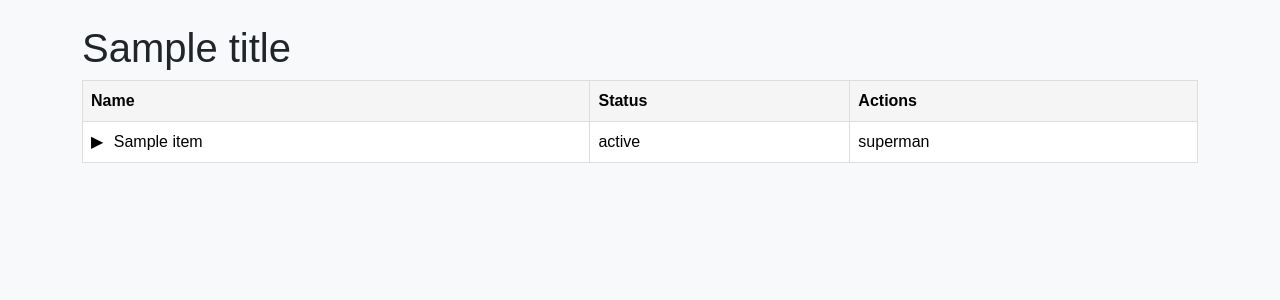
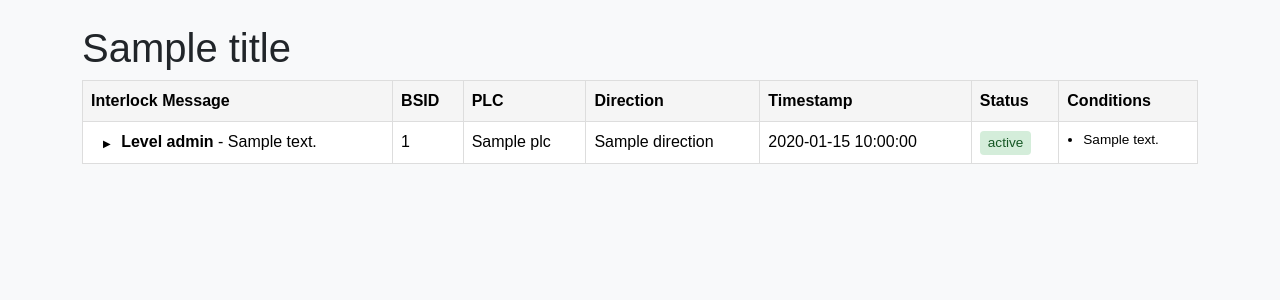
Before and after one commit to bucofski/First_Faults_GUI, a Flask app: template presentations/templates/table_tree.html in a window 1280 px wide. Shown: the part 56-356 px from the top of the page. Run offline with Flask 3, Linux system fonts and the light colour scheme; the template is opened without the code that fills it: most values are stand-ins (such as "Sample title", 1, 10 or a date in 2020).

Commit message:
Refactor interlock table tree template and enhance backend logic
- Redesign `table_tree.html` to support dynamic nested interlock rendering.
- Replace static interlock data with a call to `InterlockAnalyzer.analyze_interlock`.
- Refactor JavaScript logic for collapse/expand functionality, including nested children handling.
- Improve CSS for better table styling and status representation.

```diff
--- a/presentations/templates/table_tree.html
+++ b/presentations/templates/table_tree.html
@@ -1,38 +1,62 @@
+
 <!-- HTML (Jinja) -->
 {% extends "base.html" %}
 {% block content %}
-<h1>{{ title or "Table Tree (1 level)" }}</h1>
+<h1>{{ title or "Interlock Tree" }}</h1>
+
+{% macro render_node(node, parent_id, depth=0) %}
+<tr class="{% if depth == 0 %}parent{% else %}child child-of-{{ parent_id }}{% endif %}"
+    data-node-id="{{ node.interlock_log_id }}-{{ depth }}"
+    {% if depth > 0 %}style="display:none;"{% endif %}>
+    <td style="padding-left: {{ 20 + depth * 30 }}px;">
+        {% if node.children %}
+        <span class="toggle" data-target="{{ node.interlock_log_id }}-{{ depth }}">▶</span>
+        {% else %}
+        <span style="opacity:0.3; margin-right: 6px;">•</span>
+        {% endif %}
+        <strong>Level {{ node.level }}</strong> - {{ node.interlock_message or 'N/A' }}
+    </td>
+    <td>{{ node.bsid or 'N/A' }}</td>
+    <td>{{ node.plc or 'N/A' }}</td>
+    <td>{{ node.direction or 'N/A' }}</td>
+    <td>{{ node.timestamp or 'N/A' }}</td>
+    <td>
+        <span class="status-badge status-{{ (node.status or 'unknown')|lower }}">
+            {{ node.status or 'Unknown' }}
+        </span>
+    </td>
+    <td>
+        {% if node.conditions %}
+        <ul class="conditions-list">
+            {% for cond in node.conditions %}
+            <li>{{ cond.message }}</li>
+            {% endfor %}
+        </ul>
+        {% else %}
+        -
+        {% endif %}
+    </td>
+</tr>
+{% for child in node.children %}
+{{ render_node(child, node.interlock_log_id ~ '-' ~ depth, depth + 1) }}
+{% endfor %}
+{% endmacro %}
 
 <table class="table" id="treegrid">
     <thead>
     <tr>
-        <th>Name</th>
+        <th>Interlock Message</th>
+        <th>BSID</th>
+        <th>PLC</th>
+        <th>Direction</th>
+        <th>Timestamp</th>
         <th>Status</th>
-        <th>Actions</th>
+        <th>Conditions</th>
     </tr>
     </thead>
     <tbody>
     {% for item in items %}
-    <tr class="parent" data-parent-id="{{ item.id }}">
-        <td>
-            {% if item.children %}
-            <span class="toggle" data-target="{{ item.id }}">▶</span>
-            {% else %}
-            <span style="opacity:0.3;">•</span>
-            {% endif %}
-            {{ item.name }}
-        </td>
-        <td>{{ item.status }}</td>
-        <td>superman</td>
-    </tr>
-
-    {% for child in item.children %}
-    <tr class="child child-of-{{ item.id }}" style="display:none;">
-        <td class="indent" style="padding-left:40px;">{{ child.name }}</td>
-        <td>{{ child.status }}</td>
-        <td>{{ child.actions }}</td>
-    </tr>
-    {% endfor %}
+    {{ render_node(item, 'root-' ~ loop.index, 0) }}
     {% endfor %}
     </tbody>
 </table>
@@ -46,6 +70,7 @@
     .table th, .table td {
         border: 1px solid #ddd;
         padding: 8px;
+        vertical-align: top;
     }
 
     .table th {
@@ -57,14 +82,48 @@
         cursor: pointer;
         user-select: none;
         margin-right: 6px;
-    }
-
-    .indent {
-        padding-left: 100px;
+        font-size: 10px;
     }
 
     tr.child {
         background: #fafafa;
+    }
+
+    tr.child td:first-child {
+        border-left: 3px solid #007bff;
+    }
+
+    .conditions-list {
+        margin: 0;
+        padding-left: 16px;
+        font-size: 0.85em;
+    }
+
+    .conditions-list li {
+        margin-bottom: 2px;
+    }
+
+    .status-badge {
+        display: inline-block;
+        padding: 2px 8px;
+        border-radius: 4px;
+        font-size: 0.85em;
+        font-weight: 500;
+    }
+
+    .status-badge.status-active {
+        background: #d4edda;
+        color: #155724;
+    }
+
+    .status-badge.status-inactive {
+        background: #f8d7da;
+        color: #721c24;
+    }
+
+    .status-badge.status-unknown {
+        background: #e2e3e5;
+        color: #383d41;
     }
 </style>
 
@@ -73,9 +132,19 @@
         const t = e.target.closest(".toggle");
         if (!t) return;
         const id = t.getAttribute("data-target");
-        const rows = document.querySelectorAll(".child-of-" + id);
+        const rows = document.querySelectorAll(".child-of-" + CSS.escape(id));
         const isOpen = t.textContent.trim() === "▼";
-        rows.forEach(r => r.style.display = isOpen ? "none" : "");
+
+        rows.forEach(r => {
+            r.style.display = isOpen ? "none" : "";
+            // Collapse nested children when parent is collapsed
+            if (isOpen) {
+                const nestedToggle = r.querySelector(".toggle");
+                if (nestedToggle && nestedToggle.textContent.trim() === "▼") {
+                    nestedToggle.click();
+                }
+            }
+        });
         t.textContent = isOpen ? "▶" : "▼";
     });
 </script>
```
Also changed, not shown: presentations/plc.py (+6 -50 lines).
